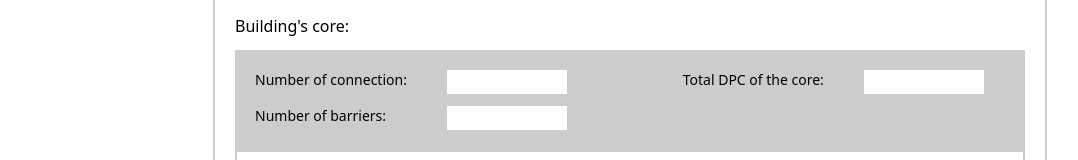
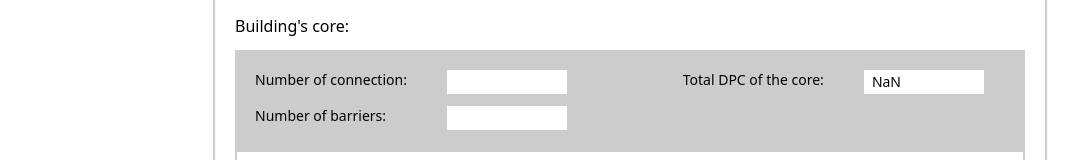
Before and after one commit to shariful10/DeCon, a React (Vite) app: page /report in a window 1280 px wide. Shown: the part 718-878 px from the top of the page, without its empty margins (34-1112 px from the left). Built offline with nearby package versions, Linux system fonts and the light colour scheme.

Commit message:
convert string to number

```diff
--- a/src/components/pdf/PdfGenerate.jsx
+++ b/src/components/pdf/PdfGenerate.jsx
@@ -9,7 +9,7 @@ import logo from "../../assets/images/logo.jpeg";
 const PdfGenerate = React.forwardRef((props, ref) => {
   const { buildingInfo } = useSelector((state) => state.buildingInfo);
   const { buildingCoreTotalValue } = useSelector((state) => state.buildingCore);
-	console.log(buildingCoreTotalValue.totalDPCOfBuildingCore);
+  console.log(buildingCoreTotalValue);
 
   return (
     <div className="p-5 bg-white w-[830px] mx-auto" ref={ref}>
@@ -189,7 +189,9 @@ const PdfGenerate = React.forwardRef((props, ref) => {
                     type="text"
                     className="w-[120px] pl-2 py-0.5 focus:outline-none text-sm"
                     readOnly
-										value={buildingCoreTotalValue.totalDPCOfBuildingCore}
+                    value={Number(
+                      buildingCoreTotalValue.totalDPCOfBuildingCore
+                    ).toFixed(2)}
                   />
                 </div>
               </div>
--- a/src/pages/Result/Report.jsx
+++ /dev/null
@@ -1,9 +0,0 @@
-import React from "react";
-
-export default function Report() {
-  return (
-    <div>
-      <h1>Report show</h1>
-    </div>
-  );
-}
```
Lines whose indentation alone changed are shown as unchanged.
